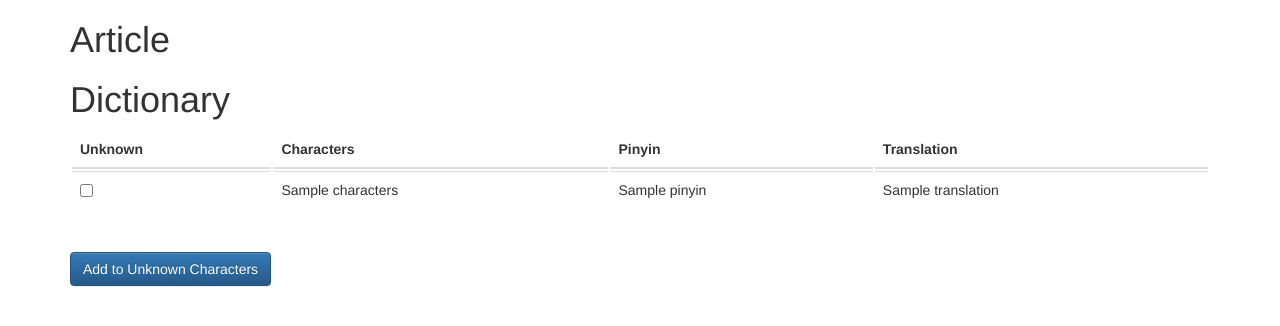
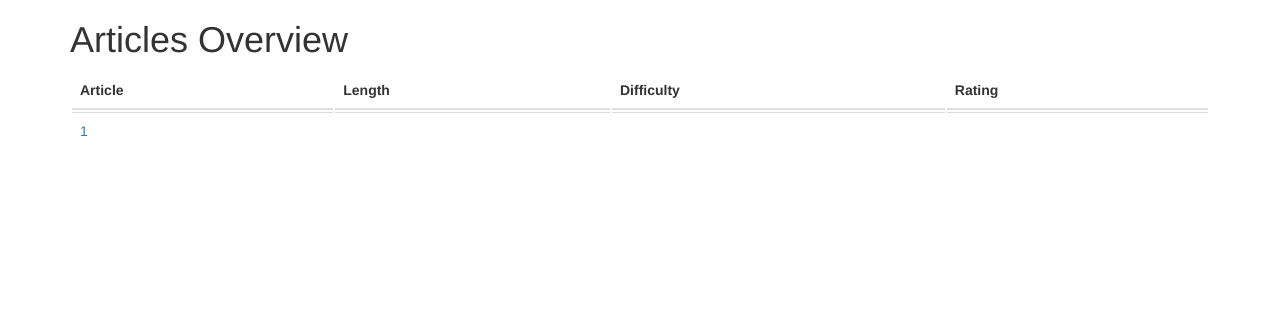
Before and after one commit to mtyadev/chinese_article_recommendation_engine, a Flask app: template app/templates/index.html in a window 1280 px wide. Shown: the part 97-423 px from the top of the page. Run offline with Flask 2, Linux system fonts and the light colour scheme; tables that the repository leaves empty hold one stand-in row (values such as "Sample post"); the template is opened without the code that fills it: values that come from a table or form of the project are taken from there, most other values are stand-ins (such as "Sample title", 1, 10 or a date in 2020); some libraries are stand-ins or nearby versions.

Commit message:
Implemented article choice on home page. Linked articles to new article page.

```diff
--- a/app/templates/index.html
+++ b/app/templates/index.html
@@ -7,37 +7,26 @@
     </style>
 {% endblock %}
 {% block body %}
-    <h1>Article</h1>
-        <div class = "article">
-            <p> {{ article | safe }} </p>
-        </div>
-
-    <h1>Dictionary</h1>
-    <form action="/check" method="POST">
+    <h1>Articles Overview</h1>
         <table class="table">
           <thead class="thead-dark">
             <tr>
-              <th scope="col">Unknown</th>
-              <th scope="col">Characters</th>
-              <th scope="col">Pinyin</th>
-              <th scope="col">Translation</th>
+              <th scope="col">Article</th>
+              <th scope="col">Length</th>
+              <th scope="col">Difficulty</th>
+              <th scope="col">Rating</th>
             </tr>
           </thead>
           <tbody>
-          {% for element in context_dictionary %}
+          {% for article in training_articles %}
             <tr>
-              <td><input type="checkbox" data-toggle="toggle" name="unknown" id="{{element.characters}}" value="{{element.characters}}"></td>
-              <td>{{element.characters}}</td>
-              <td>{{element.pinyin}}</td>
-              <td>{{element.translation}}</td>
+              <td><a href="{{ url_for('article', article=article[0], website=article[1]) }}">{{article[0]}}</a></td>
+              <td></td>
+              <td></td>
+              <td></td>
             </tr>
           {% endfor %}
           </tbody>
         </table>
 
-        <br />
-        <input type="hidden" name="article_id" value={{article_id}}>
-        <button type="submit" class ="btn btn-primary" name="send">Add to Unknown Characters</button>
-    </form>
-
 {% endblock %}
```
Also changed, not shown: app/templates/article.html (added, +43 -0 lines), app/views.py (+6 -2 lines).
